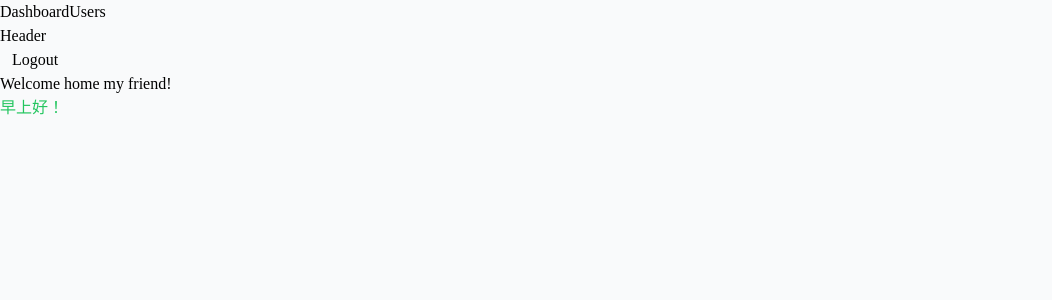
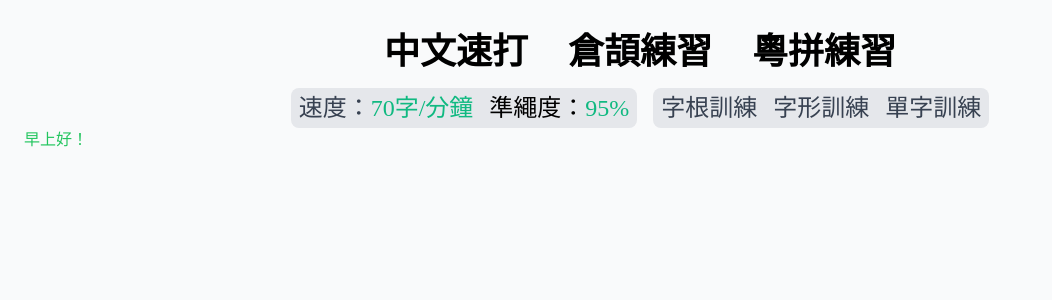
Before and after one commit to LokMongLittleWorld/Chinese-typing, a React (Vite) app in the folder react/: page / in a window 1280 px wide. Shown: the top 300 px of the page, without its empty margins (0-1052 px from the left). Built offline with nearby package versions, Linux system fonts and the light colour scheme; no server answers; sample sign-in values are in the browser's storage; a web font is replaced by a local one.

Commit message:
feat: header and cangjie page

```diff
--- a/react/src/Components/PracticeCategory.jsx
+++ b/react/src/Components/PracticeCategory.jsx
@@ -0,0 +1,13 @@
+export default function PracticeCategory({ category }) {
+  return (
+    <div className="flex flex-row items-center bg-gray-200 gap-4 py-1 px-2 rounded-lg">
+      {category.map((item) => {
+        return (
+          <div className="text-2xl text-gray-700" key={item}>
+            {item}
+          </div>
+        );
+      })}
+    </div>
+  );
+}
--- a/react/src/Components/Record.jsx
+++ b/react/src/Components/Record.jsx
@@ -0,0 +1,15 @@
+export default function Record({ speed, accuracy }) {
+  return (
+    <div className="flex flex-row items-center bg-gray-200 gap-4 py-1 px-2 rounded-lg">
+      <div className="flex flex-row">
+        <div className="text-2xl text-gray-700">速度：</div>
+        <div className="text-2xl text-emerald-500">{speed}</div>
+        <div className="text-2xl text-emerald-500">字/分鐘</div>
+      </div>
+      <div className="flex flex-row">
+        <div className="text-2xl">準繩度：</div>
+        <div className="text-2xl text-emerald-500">{accuracy * 100}%</div>
+      </div>
+    </div>
+  );
+}
--- a/react/src/Layouts/DefaultLayout.jsx
+++ b/react/src/Layouts/DefaultLayout.jsx
@@ -1,58 +1,69 @@
-import {Link, Navigate, Outlet} from "react-router-dom";
-import {useStateContext} from "../Contexts/ContextProvider.jsx"
+import { Link, Navigate, Outlet } from "react-router-dom";
+import { useStateContext } from "../Contexts/ContextProvider.jsx";
 import axiosClient from "../axios-client.js";
-import {useEffect} from "react";
+import { useEffect } from "react";
+import Record from "../Components/Record.jsx";
+import PracticeCategory from "../Components/PracticeCategory.jsx";
 
+//"中文速打", "倉頡練習", "粵拼練習"
 export default function DefaultLayout() {
-  const {user, token, setUser, setToken, notification} = useStateContext();
+  const { user, token, setUser, setToken, notification } = useStateContext();
+  const header = {
+    speedTyping: "中文速打",
+    cangjie: "倉頡練習",
+    jyutping: "粵拼練習",
+  };
+  const category = ["字根訓練", "字形訓練", "單字訓練"];
+
+  useEffect(() => {
+    axiosClient.get("/user").then(({ data }) => {
+      setUser(data);
+    });
+  }, []);
 
   if (!token) {
-    return <Navigate to="/login"/>
+    return <Navigate to="/login" />;
   }
 
-  const onLogout = ev => {
-    ev.preventDefault()
+  const onLogout = (ev) => {
+    ev.preventDefault();
 
-    axiosClient.post('/logout')
-      .then(() => {
-        setUser({})
-        setToken(null)
-      })
-  }
-
-  useEffect(() => {
-    axiosClient.get('/user')
-      .then(({data}) => {
-        setUser(data)
-      })
-  }, [])
+    axiosClient.post("/logout").then(() => {
+      setUser({});
+      setToken(null);
+    });
+  };
 
   return (
     <div id="defaultLayout">
-      <aside>
-        <Link to="/dashboard">Dashboard</Link>
-        <Link to="/users">Users</Link>
-      </aside>
-      <div className="content">
-        <header>
-          <div>
-            Header
+      {/*<aside>*/}
+      {/*  <Link to="/dashboard">Dashboard</Link>*/}
+      {/*  <Link to="/users">Users</Link>*/}
+      {/*</aside>*/}
+      <div className="w-full p-6">
+        <header className="flex flex-col justify-center items-center mt-2">
+          <div className="flex flex-row gap-10 text-4xl font-bold">
+            {Object.entries(header).map(([key, value]) => {
+              return (
+                <Link
+                  key={key}
+                  to={"/" + key}
+                  className="hover:text-blue-500 hover:-translate-y-0.5 transition-all duration-50"
+                >
+                  {value}
+                </Link>
+              );
+            })}
           </div>
-
-          <div>
-            {user.name} &nbsp; &nbsp;
-            <a onClick={onLogout} className="btn-logout" href="#">Logout</a>
+          <div className="mt-4 flex flex-row items-center gap-4">
+            <Record speed={70} accuracy={0.95} />
+            <PracticeCategory category={category} />
           </div>
         </header>
         <main>
-          <Outlet/>
+          <Outlet />
         </main>
-        {notification &&
-          <div className="notification">
-            {notification}
-          </div>
-        }
       </div>
     </div>
-  )
+  );
 }
--- a/react/src/Pages/Cangjie/RadicalPractice.jsx
+++ b/react/src/Pages/Cangjie/RadicalPractice.jsx
@@ -0,0 +1,3 @@
+export default function RadicalPractice() {
+  return <div>hi</div>;
+}
--- a/react/src/Pages/Home.jsx
+++ b/react/src/Pages/Home.jsx
@@ -1,6 +1,8 @@
 export default function Home() {
-  return <div>
-    <div>Welcome home my friend!</div>
-    <div className="text-green-500">早上好！</div>
-  </div>;
+  console.log("hi");
+  return (
+    <>
+      <div className="text-green-500">早上好！</div>
+    </>
+  );
 }
```
Also changed, not shown: react/src/router.jsx (+24 -10 lines).
